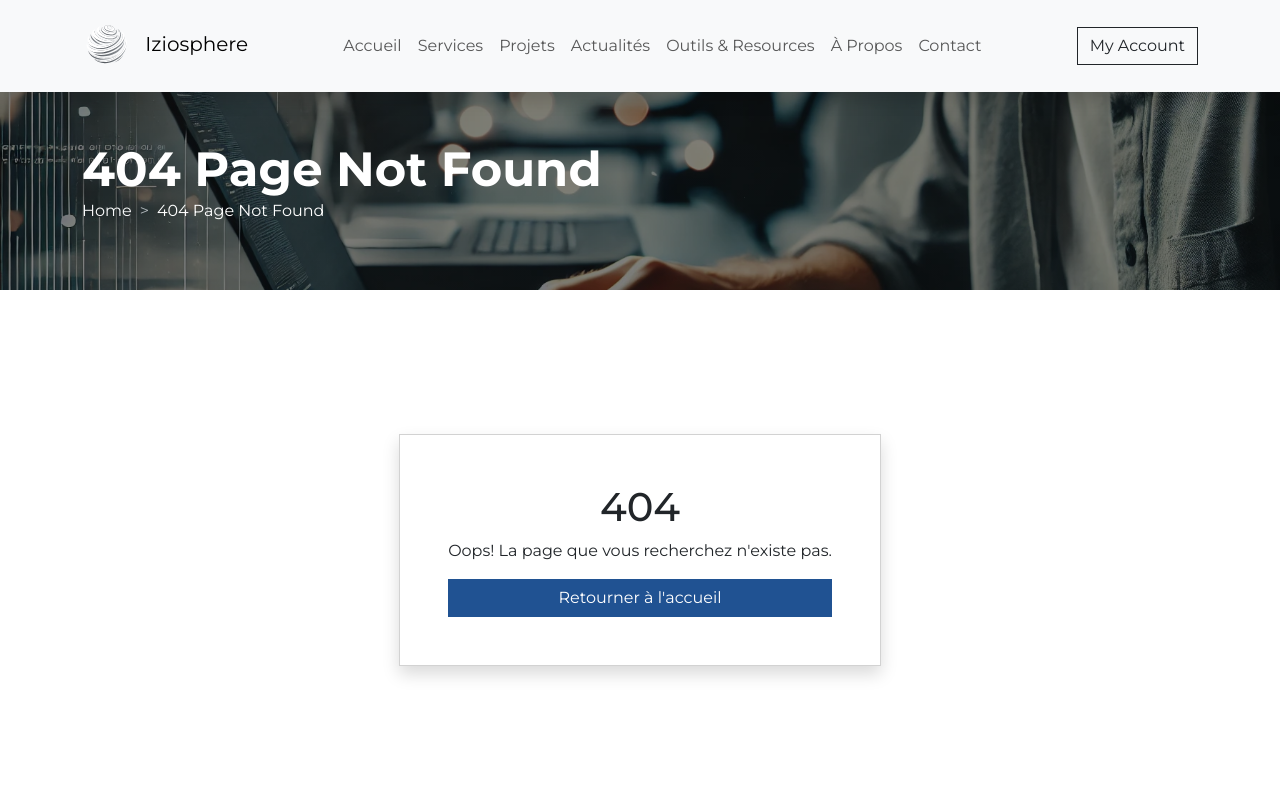
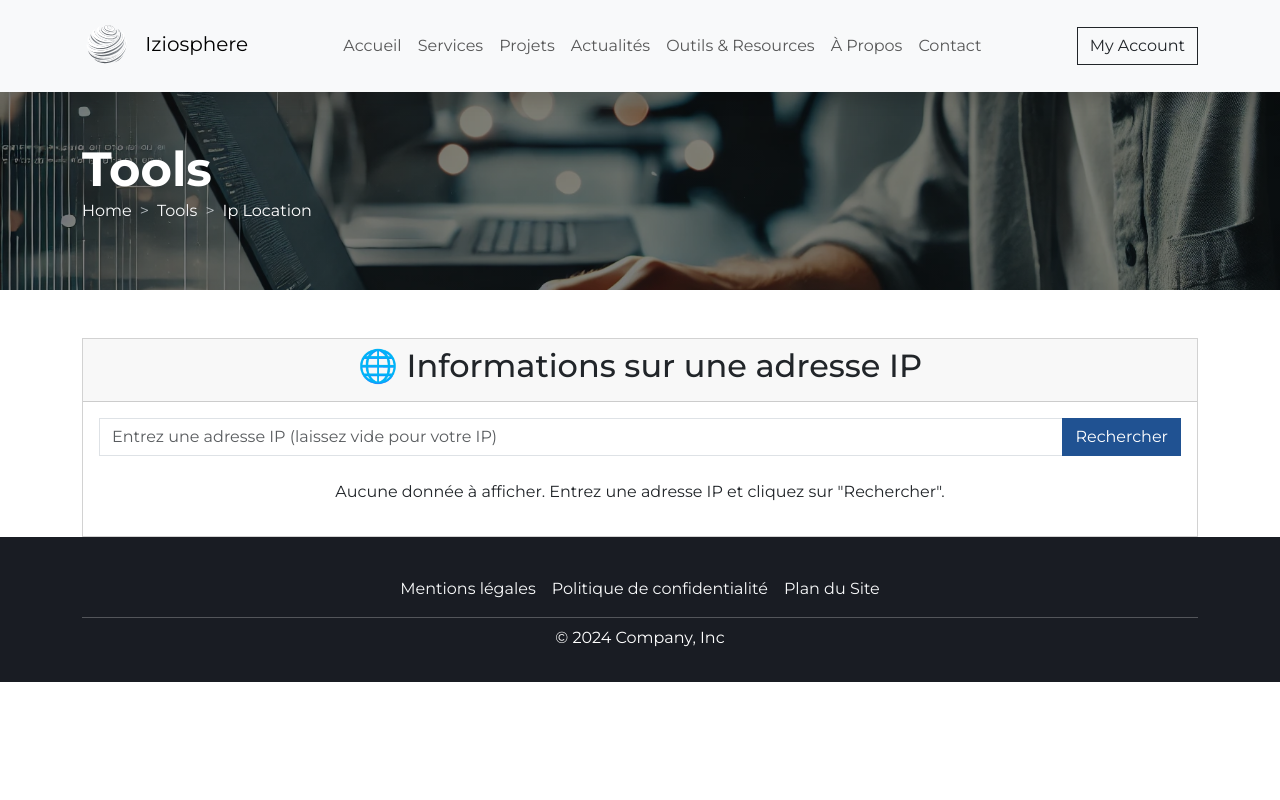
Before and after one commit to Iziosphere/iziosphere.fr, an Angular app: page /tools/ip-location in a window 1280 px wide. Shown: the top 800 px of the page. Built offline with nearby package versions, Linux system fonts and the light colour scheme; no server answers.

Commit message:
feat : create ip location

```diff
--- a/src/app/app.routes.ts
+++ b/src/app/app.routes.ts
@@ -2,6 +2,7 @@ import { Routes } from '@angular/router';
 import { HomeComponent } from "./pages/home/home.component";
 import { NotFoundComponent } from "./shared/not-found/not-found.component";
 import { LoginComponent } from './pages/login/login.component';
+import {IplocationComponent} from './pages/tools/iplocation/iplocation.component';
 
 export const routes: Routes = [
 
@@ -21,6 +22,13 @@ export const routes: Routes = [
         }
         // canActivate: [DisconnectedGuard]
     },
+  {
+    path: 'tools/ip-location',
+    component: IplocationComponent,
+    data: {
+      title: 'Ip Location'
+    }
+  },
     // {
     //     path: 'register',
     //     component: RegisterComponent,
--- /dev/null
+++ b/src/app/pages/tools/iplocation/iplocation.component.html
@@ -0,0 +1,74 @@
+<div class="container mt-5">
+  <div class="card">
+    <div class="card-header text-center">
+      <h2>🌐 Informations sur une adresse IP</h2>
+    </div>
+    <div class="card-body">
+
+      <div class="mb-4">
+        <div class="input-group">
+          <input type="text" class="form-control" placeholder="Entrez une adresse IP (laissez vide pour votre IP)"
+                 [(ngModel)]="ipAddress">
+          <div class="input-group-append">
+            <button class="btn btn-primary" (click)="getIpInformation()">Rechercher</button>
+          </div>
+        </div>
+      </div>
+
+      @if (ipData) {
+        <div class="row">
+          <!-- Colonne des informations IP -->
+          <div class="col-md-6">
+            <ul class="list-group list-group-flush">
+              <li class="list-group-item">💻 <strong>Adresse IP :</strong> {{ ipData.ip }}</li>
+              <li class="list-group-item">🗺️ <strong>Continent :</strong> {{ ipData.continent }}</li>
+              <li class="list-group-item">🌍 <strong>Pays :</strong> {{ ipData.country }} {{ ipData.flag.emoji }}</li>
+              <li class="list-group-item">🏙️ <strong>Ville :</strong> {{ ipData.city }}</li>
+              <li class="list-group-item">🌐 <strong>Région :</strong> {{ ipData.region }}</li>
+              <li class="list-group-item">📍 <strong>Coordonnées :</strong> Latitude {{ ipData.latitude }},
+                Longitude {{ ipData.longitude }}
+              </li>
+              <li class="list-group-item">🕒 <strong>Fuseau horaire :</strong> {{ ipData.timezone.utc }}
+                ({{ ipData.timezone.id }})
+              </li>
+              <li class="list-group-item">📞 <strong>Indicatif téléphonique :</strong> +{{ ipData.calling_code }}</li>
+              <li class="list-group-item">🏢 <strong>Fournisseur d'accès :</strong> {{ ipData.connection.isp }}</li>
+              <li class="list-group-item">📅 <strong>Heure locale
+                :</strong> {{ ipData.timezone.current_time | date: 'medium' }}
+              </li>
+            </ul>
+          </div>
+
+          <div class="col-md-6">
+            <h3>🖥️ Votre navigateur</h3>
+            <p><strong>Agent utilisateur :</strong> {{ userAgent }}</p>
+            <p><strong>Résolution d'écran :</strong> {{ screenResolution }}</p>
+            <h3 class="mt-4">🗺️ Carte de votre emplacement</h3>
+            <div class="embed-responsive embed-responsive-4by3">
+              <iframe
+                class="embed-responsive-item"
+                [src]="mapUrl"
+                allowfullscreen>
+              </iframe>
+            </div>
+          </div>
+        </div>
+      }
+
+
+      @if (!ipData && !loading) {
+        <div class="text-center mt-4">
+          <p>Aucune donnée à afficher. Entrez une adresse IP et cliquez sur "Rechercher".</p>
+        </div>
+      }
+      @if (loading) {
+        <div *ngIf="loading" class="text-center mt-4">
+          <div class="spinner-border text-primary" role="status">
+            <span class="sr-only">Chargement...</span>
+          </div>
+        </div>
+      }
+
+    </div>
+  </div>
+</div>
--- /dev/null
+++ b/src/app/pages/tools/iplocation/iplocation.component.ts
@@ -0,0 +1,56 @@
+import {Component, OnInit} from '@angular/core';
+import {IpDataService} from '../../../service/ip-data.service';
+import {IpData} from '../../../models/ip-data.model';
+import {DomSanitizer, SafeResourceUrl} from '@angular/platform-browser';
+import {DatePipe, NgIf} from '@angular/common';
+import {FormsModule} from '@angular/forms';
+
+@Component({
+  selector: 'app-iplocation',
+  standalone: true,
+  imports: [
+    DatePipe,
+    FormsModule,
+    NgIf
+  ],
+  templateUrl: './iplocation.component.html',
+  styleUrl: './iplocation.component.scss'
+})
+export class IplocationComponent implements OnInit {
+  ipData!: IpData | null;
+  userAgent: string = '';
+  screenResolution: string = '';
+  mapUrl!: SafeResourceUrl;
+  ipAddress: string = '';
+  loading: boolean = false;
+
+  constructor(private ipDataService: IpDataService, private sanitizer: DomSanitizer) { }
+
+  ngOnInit(): void {
+    this.userAgent = navigator.userAgent;
+    this.screenResolution = screen.width + 'x' + screen.height;
+    this.getIpInformation();
+  }
+
+  getIpInformation(): void {
+    this.loading = true;
+    this.ipDataService.getIpData(this.ipAddress).subscribe({
+      next: (data: IpData) => {
+        this.ipData = data;
+        this.setMapUrl();
+        this.loading = false;
+      },
+      error: (error: any) => {
+        this.loading = false;
+        this.ipData= null;
+      }
+    });
+    }
+
+  setMapUrl(): void {
+    const lat = this.ipData!.latitude;
+    const lon = this.ipData!.longitude;
+    const url = `https://maps.google.com/maps?q=${lat},${lon}&z=15&output=embed`;
+    this.mapUrl = this.sanitizer.bypassSecurityTrustResourceUrl(url);
+  }
+}
--- /dev/null
+++ b/src/app/service/ip-data.service.ts
@@ -0,0 +1,19 @@
+import { Injectable } from '@angular/core';
+import {HttpClient} from '@angular/common/http';
+import {Observable} from 'rxjs';
+import {IpData} from '../models/ip-data.model';
+
+@Injectable({
+  providedIn: 'root'
+})
+export class IpDataService {
+
+  constructor(private http : HttpClient) { }
+
+
+  public getIpData(ipAddress?: string): Observable<IpData> {
+    const url = ipAddress ? `https://ipwho.is/${ipAddress}` : 'https://ipwho.is/';
+    return this.http.get<IpData>(url);
+  }
+
+}
```
Also changed, not shown: src/app/models/ip-data.model.ts (added, +44 -0 lines), src/app/pages/tools/iplocation/iplocation.component.scss (added), 2 other files (tests, documents, lock files or other folders).
